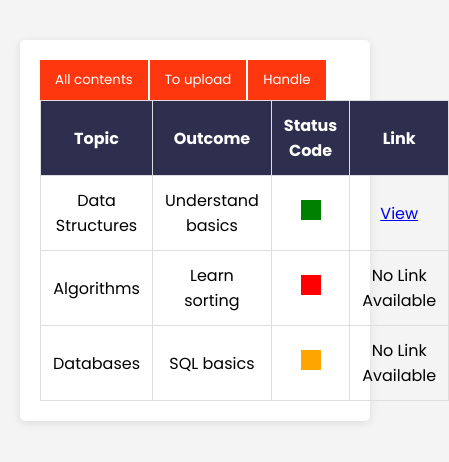
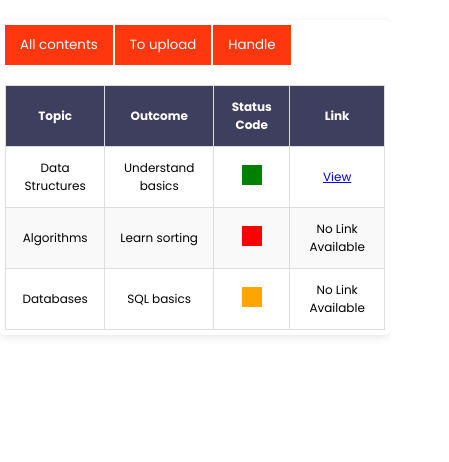
Before and after one commit to Kite-IPS/KGAPS, a React (Vite) app in the folder KG-APS/: page /handling/faculty/table in a window 390 px wide. Shown: the top 462 px of the page, 449 px wide, since content can reach past the window. Built offline with nearby package versions, Linux system fonts and the light colour scheme.

Commit message:
Faculty table and sidebar css issue solved

```diff
--- a/KG-APS/src/pages/Handling/HandlingFacultyTable/HandlingFacultyTable.css
+++ b/KG-APS/src/pages/Handling/HandlingFacultyTable/HandlingFacultyTable.css
@@ -1,48 +1,40 @@
-body {
-    font-family: Arial, sans-serif;
-    margin: 0;
-    padding: 20px;
-    background-color: #f4f4f4;
-}
 
-.table-container {
+
+.HFTtable-container {
     margin: 20px auto;
     padding: 20px;
     background: #fff;
     border-radius: 5px;
     box-shadow: 0 2px 10px rgba(0, 0, 0, 0.1);
     max-width: 100%;
+    overflow-x: auto;
 }
 
-.button-1{
+.HFTbutton-group {
+    display: flex;
+    justify-content: flex-start;
+    margin-bottom: 20px;
+}
+
+.HFTbutton-1, .HFTbutton-2, .HFTbutton-3 {
     background-color: #fe370f;
     color: white;
     border: none;
     padding: 10px 15px;
     cursor: pointer;
     margin-right: 0.5vw;
+    text-align: center;
 }
 
-.button-2{
-    background-color: #fe370f;
-    color: white;
-    border: none;
-    padding: 10px 15px;
-    cursor: pointer;
-    margin-right: 0.5vw;
-}
-
-.button-3{
-    background-color: #fe370f;
-    color: white;
-    border: none;
-    padding: 10px 15px;
-    cursor: pointer;
-    margin-right: 0.5vw;
+.HFTbutton-1:hover, .HFTbutton-2:hover, .HFTbutton-3:hover {
+    background-color: #c4310a;
 }
 
 h1 {
     text-align: center;
+    color: #333;
+    font-size: 24px;
+    margin-bottom: 20px;
 }
 
 table {
@@ -54,7 +46,8 @@ table {
 thead, th {
     padding: 12px;
     border: 1px solid #ddd;
-    color: orange;
+    color: white;
+    background-color: #3e3e5f;
     text-align: center;
 }
 
@@ -65,7 +58,37 @@ tr, td {
     text-align: center;
 }
 
-th {
-    background-color: #2e2e4f;
-    color: white;
+.HFTbox {
+    display: inline-block;
+    width: 20px;
+    height: 20px;
 }
+
+tr:nth-child(even) {
+    background-color: #f9f9f9;
+}
+
+tr:hover {
+    background-color: #f1f1f1;
+}
+
+@media screen and (max-width: 768px) {
+    .HFTtable-container {
+        padding: 10px;
+        max-width: 100%;
+    }
+
+    table, thead, tr, th, td {
+        font-size: 14px;
+    }
+}
+
+@media screen and (max-width: 480px) {
+    .HFTtable-container {
+        padding: 5px;
+    }
+
+    table, thead, tr, th, td {
+        font-size: 12px;
+    }
+}
--- a/KG-APS/src/pages/Handling/HandlingFacultyTable/HandlingFacultyTable.jsx
+++ b/KG-APS/src/pages/Handling/HandlingFacultyTable/HandlingFacultyTable.jsx
@@ -2,7 +2,6 @@ import React, { useState } from 'react';
 import "./HandlingFacultyTable.css";
 
 const TableComponent = () => {
-
   const mockData = [
     { id: 1, topic: 'Data Structures', outcome: 'Understand basics', status_code: 3, link: 'http://example.com', hoursTaken: null },
     { id: 2, topic: 'Algorithms', outcome: 'Learn sorting', status_code: 2, link: '', hoursTaken: null },
@@ -45,13 +44,13 @@ const TableComponent = () => {
   const isUid1 = uidData.some(user => user.uid === 1);
 
   return (
-    <div className="table-container">
+    <div className="HFTtable-container">
       {isUid1 ? (
         <>
-          <div className="button-group">
-            <button className="button-1" onClick={() => setViewMode('all')}>All contents</button>
-            <button className="button-2" onClick={() => setViewMode('upload')}>To upload</button>
-            <button className="button-3" onClick={() => setViewMode('handle')}>Handle</button>
+          <div className="HFTbutton-group">
+            <button className="HFTbutton-1" onClick={() => setViewMode('all')}>All contents</button>
+            <button className="HFTbutton-2" onClick={() => setViewMode('upload')}>To upload</button>
+            <button className="HFTbutton-3" onClick={() => setViewMode('handle')}>Handle</button>
           </div>
 
           <table>
@@ -71,7 +70,7 @@ const TableComponent = () => {
                   <td>{item.outcome}</td>
                   <td style={{ justifyContent: 'center', alignItems: 'center' }}>
                     <span
-                      className="box"
+                      className="HFTbox"
                       style={{
                         display: 'inline-block',
                         width: '20px',
--- a/KG-APS/src/pages/Handling/HandlingSidebar/HandlingSidebar.css
+++ b/KG-APS/src/pages/Handling/HandlingSidebar/HandlingSidebar.css
@@ -63,13 +63,17 @@
 }
 
 .handling-sidebar-info {
-  margin-top: auto;
-  margin-bottom: -10vh;
+  margin-top: 1vh;
+  margin-bottom: 2px;
   text-align: center;
   padding: 10px;
   background-color: #2e2e4f;
   cursor: pointer;
   position: relative;
+}
+
+.handling-sidebar-name{
+  margin-bottom: 2vh;
 }
 
 .handling-sidebar-info:hover {
@@ -78,7 +82,7 @@
 
 .handling-sidebar-dropup-content {
   position: absolute;
-  bottom: 50px;
+  bottom: 7vh;
   left: 0;
   width: 100%;
   background-color: #1e1e2f;
@@ -146,4 +150,8 @@
   .handling-sidebar-info{
     margin-bottom: -11vh;
   }
+
+  .handling-sidebar-name{
+    margin-bottom: 1vh;
+  }
 }
```
